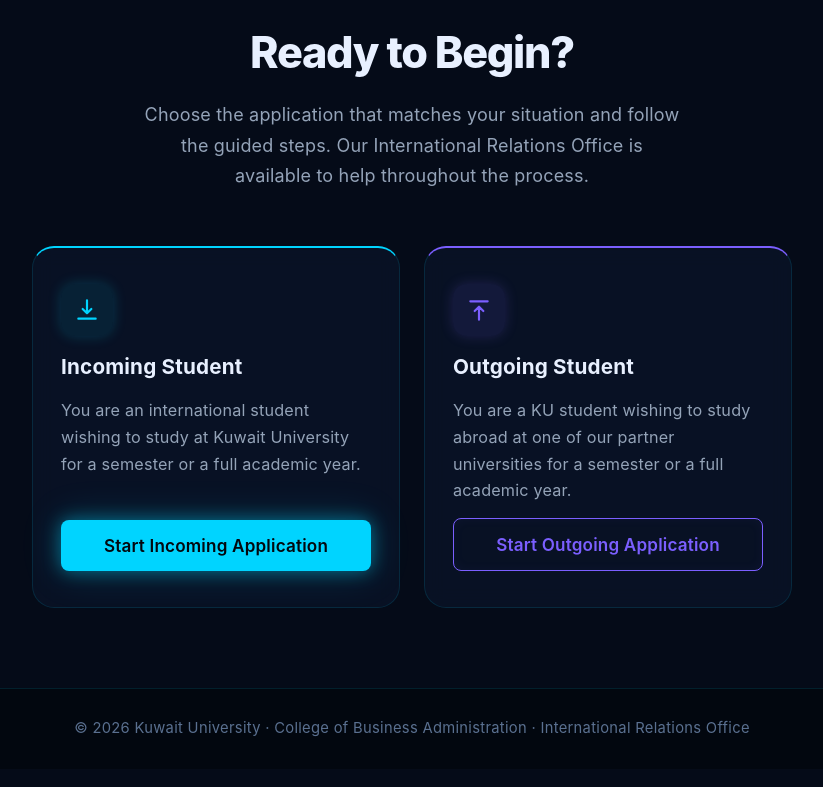
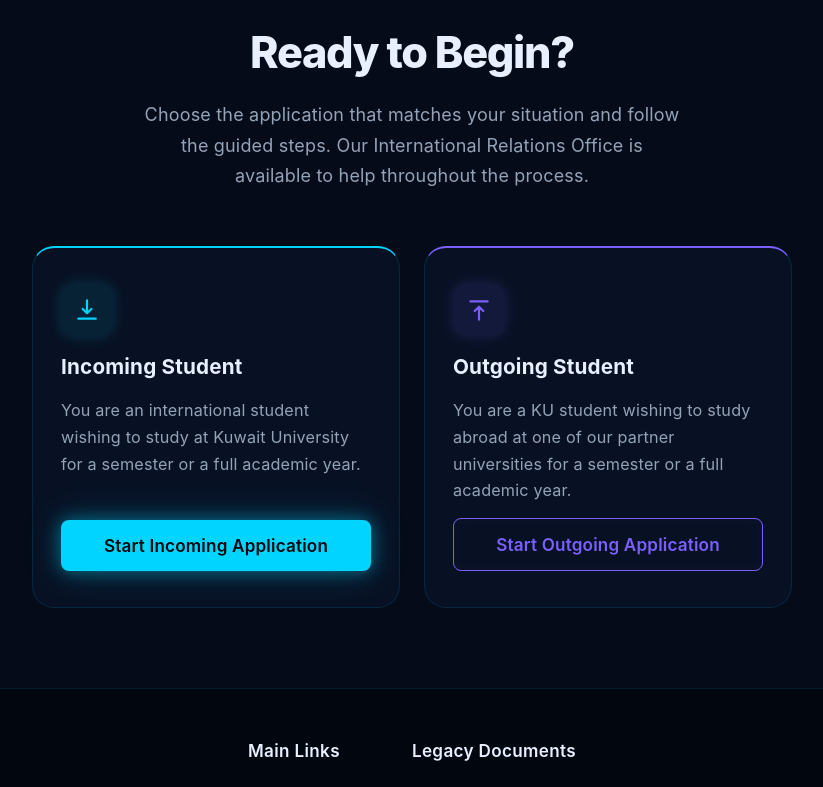
Before and after one commit to isom472-fall2026/team2, a React (Vite) app: page / in a window 1280 px wide. Shown: the part 2000-2787 px from the top of the page, without its empty margins (228-1051 px from the left). Built offline with nearby package versions, Linux system fonts and the light colour scheme.

Commit message:
extra additions for home page.

```diff
--- a/package.json
+++ b/package.json
@@ -5,7 +5,7 @@
   "type": "module",
   "scripts": {
     "dev": "vite",
-    "build": "vite build",
+    "build": "vite build && xcopy docs dist\\docs /E /I /Y",
     "lint": "eslint .",
     "preview": "vite preview",
     "predeploy": "npm run build",
--- a/src/App.css
+++ b/src/App.css
@@ -670,14 +670,52 @@
 .footer {
   background: rgba(3, 7, 15, 0.95);
   border-top: 1px solid var(--border);
-  padding: 28px 2rem;
+  padding: 48px 2rem 28px;
   text-align: center;
+}
+
+.footer__content {
+  display: flex;
+  justify-content: center;
+  gap: 4rem;
+  margin-bottom: 32px;
+  text-align: left;
+  flex-wrap: wrap;
+}
+
+.footer__heading {
+  font-size: 0.95rem;
+  font-weight: 600;
+  color: var(--text-strong);
+  margin-bottom: 16px;
+  letter-spacing: 0.02em;
+}
+
+.footer__links {
+  list-style: none;
+  padding: 0;
+  margin: 0;
+  display: flex;
+  flex-direction: column;
+  gap: 10px;
+}
+
+.footer__link {
+  font-size: 0.85rem;
+  color: var(--text-muted);
+  transition: color var(--transition);
+}
+
+.footer__link:hover {
+  color: var(--neon);
 }
 
 .footer__text {
   font-size: 0.82rem;
   color: var(--text-muted);
   letter-spacing: 0.02em;
+  border-top: 1px solid rgba(255, 255, 255, 0.05);
+  padding-top: 24px;
 }
 
 /* ─── Responsive ───────────────────────────────────────────────────────────── */
--- a/src/App.jsx
+++ b/src/App.jsx
@@ -304,6 +304,21 @@
 function Footer() {
   return (
     <footer className="footer">
+      <div className="footer__content">
+        <div className="footer__section">
+          <h4 className="footer__heading">Main Links</h4>
+          <ul className="footer__links">
+            <li><a href="#" className="footer__link">Contact Us</a></li>
+          </ul>
+        </div>
+        <div className="footer__section">
+          <h4 className="footer__heading">Legacy Documents</h4>
+          <ul className="footer__links">
+            <li><a href={`${import.meta.env.BASE_URL}docs/proposal.html`} className="footer__link">Proposal</a></li>
+            <li><a href="#" className="footer__link">Schema and ERD</a></li>
+          </ul>
+        </div>
+      </div>
       <p className="footer__text">
         © {new Date().getFullYear()} Kuwait University · College of Business Administration ·
         International Relations Office
```
Also changed, not shown: 1 other file (tests, documents, lock files or other folders).
